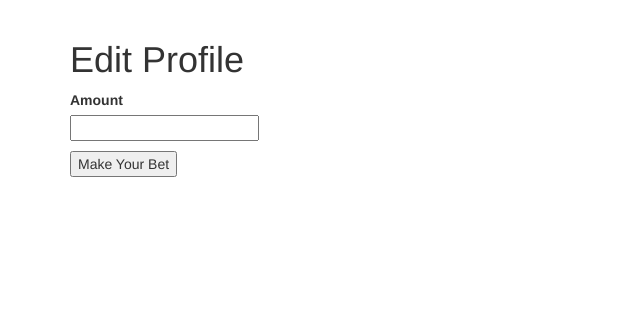
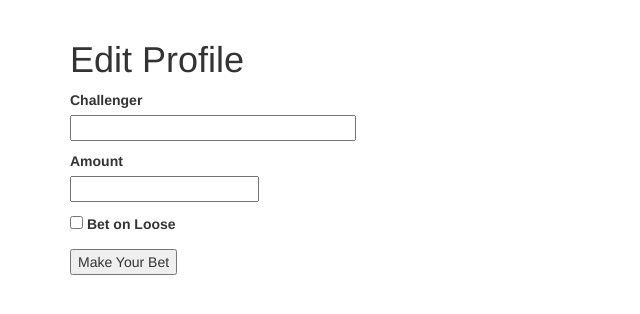
Before and after one commit to CMecker/YouBet, a Flask app: a page that uses app/templates/events/event_bet.html in a window 1280 px wide. Shown: the part 52-366 px from the top of the page, without its empty margins (0-640 px from the left). Run offline with Flask 2, Linux system fonts and the light colour scheme; a user stored in the database is signed in; tables that the repository leaves empty hold one stand-in row (values such as "Sample post"); some libraries are stand-ins or nearby versions.

Commit message:
fixesexit: Added some fixes and upgrades

```diff
--- a/app/models.py
+++ b/app/models.py
@@ -8,8 +8,6 @@ followers = db.Table('followers',
         db.Column('follower_id', db.Integer, db.ForeignKey('user.id')),
         db.Column('followed_id', db.Integer, db.ForeignKey('user.id'))
 )
-
-
 
 challengers = db.Table('challengers',
         db.Column('event_id', db.Integer, db.ForeignKey('event.id'), primary_key=True),
@@ -63,6 +61,7 @@ class User(UserMixin, db.Model):
     password_hash = db.Column(db.String(128))
     posts = db.relationship('Post', backref='author', lazy='dynamic')
     bets = db.relationship('Bet', backref='better', lazy='dynamic')
+    challenges = db.relationship('Bet', backref='challenger', lazy='dynamic')
     about_me = db.Column(db.String(140))
     last_seen = db.Column(db.DateTime, default=datetime.utcnow)
     coins = db.Column(db.Integer, default=10)
@@ -118,7 +117,9 @@ class Bet(db.Model):
     timestamp = db.Column(db.DateTime, index=True,default=datetime.utcnow)
     user_id = db.Column(db.Integer, db.ForeignKey('user.id'))
     event_id = db.Column(db.Integer, db.ForeignKey('event.id'))
+    betonloose = db.Column(db.Boolean)
     amount = db.Column(db.Integer)
+    #challenger = db.Column('challenger', db.String(64), db.ForeignKey('user.username'))
 
     def __repr__(self):
         return '<Amount {}>'.format(self.amount)
--- a/app/ref/forms.py
+++ b/app/ref/forms.py
@@ -64,6 +64,8 @@ class EventBetForm(FlaskForm):
             if user is not None:
                 raise ValidationError('Unvalid username.')
 
+    username = StringField('Challenger')
+    betonloose = BooleanField('Bet on Loose')
     amount = IntegerField('Amount')
     submit = SubmitField('Make Your Bet')
 
--- a/app/ref/routes.py
+++ b/app/ref/routes.py
@@ -96,7 +96,9 @@ def event_bet(eventname):
 		    else:
 			event.amount = form.amount.data
 		    current_user.coins = current_user.coins - form.amount.data
-		    its_a_bet = Bet(better=current_user, betted_on=event, amount=form.amount.data)
+		    import pdb; pdb.set_trace()
+		    its_a_bet = Bet(better=current_user, betted_on=event, amount=form.amount.data, betonloose=form.betonloose.data)
+		    its_a_bet.bet(form.username.data)
 		    db.session.add(its_a_bet)
 		    db.session.commit()
 		else:
--- a/app/templates/events/event.html
+++ b/app/templates/events/event.html
@@ -33,9 +33,7 @@
                         <td scope="row"> <a href="{{ url_for('event_profile', eventname=ev['name']) }}">{{ ev['name'] }}</a></td>
                         <td scope="row"> {{ ev['time_to_bet'] }} </td>
                         <td scope="row"> {{ ev['amount'] }} </td>
-                        {% for dudes in ev['challenger'] %}
-                            <td scope="row"> <a href="{{ url_for('user', username=dudes ) }}">{{ dudes }}</a></td>
-                        {% endfor %}
+			<td scope="row"> {% for dudes in ev['challenger'] %}<a href="{{ url_for('user', username=dudes ) }}">{{ dudes }}, </a>{% endfor %}</td>
                     </tr>
                 {% endfor %}
             </tbody>
--- a/app/templates/events/event_bet.html
+++ b/app/templates/events/event_bet.html
@@ -6,12 +6,19 @@
     <form action="" method="post">
         {{ form.hidden_tag() }}
         <p>
+            {{ form.username.label }}<br>
+            {{ form.username(size=32) }}<br>
+        </p>
+        <p>
             {{ form.amount.label }}<br>
             {{ form.amount(size=32) }}<br>
             {% for error in form.amount.errors %}
             <span style="color: red;">[{{ error }}]</span>
             {% endfor %}
         </p>
+        <p>
+            {{ form.betonloose() }} {{ form.betonloose.label }}<br>
+        </p>
         <p>{{ form.submit() }}</p>
     </form>
 {% endblock %}
```
